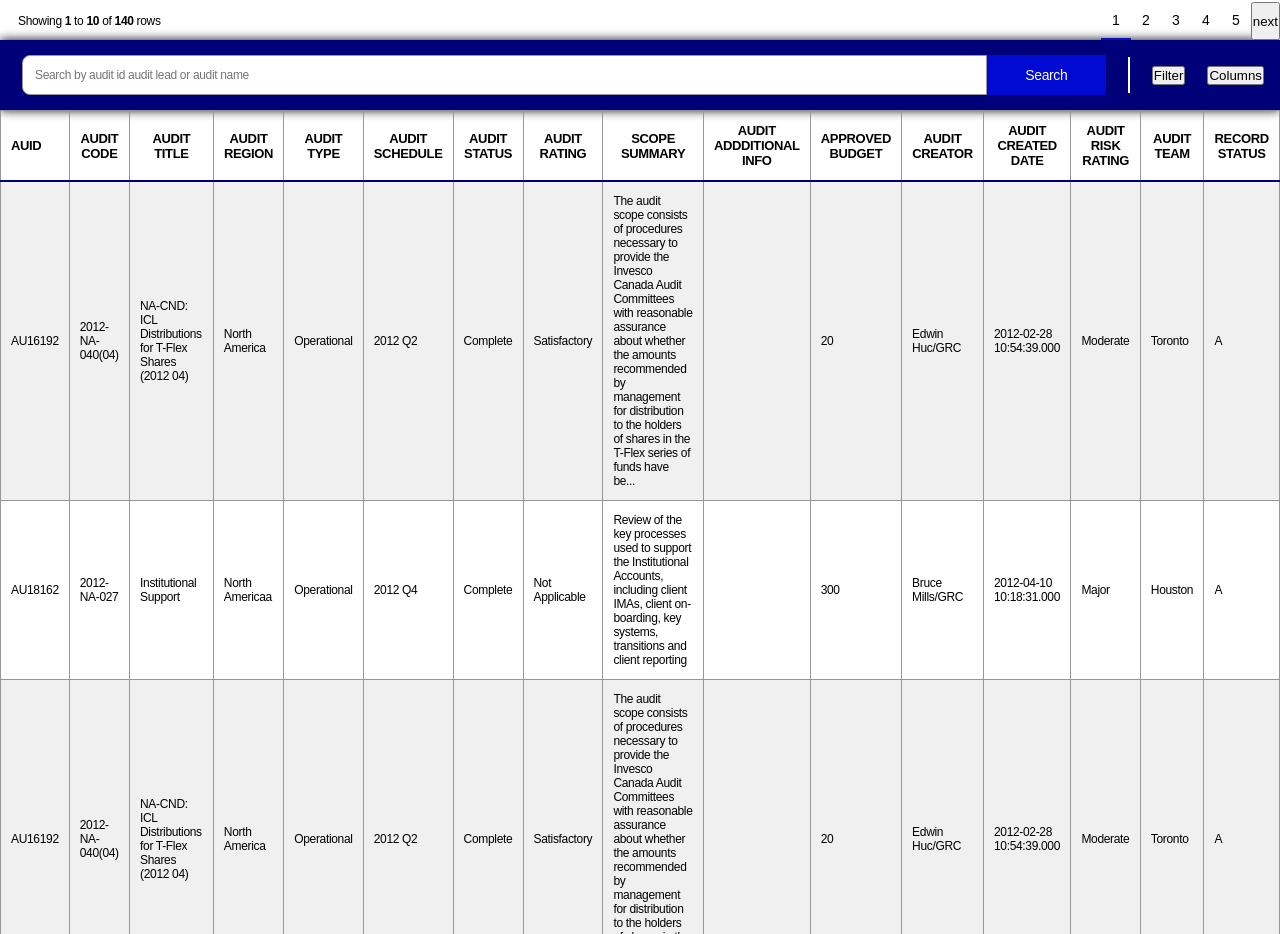
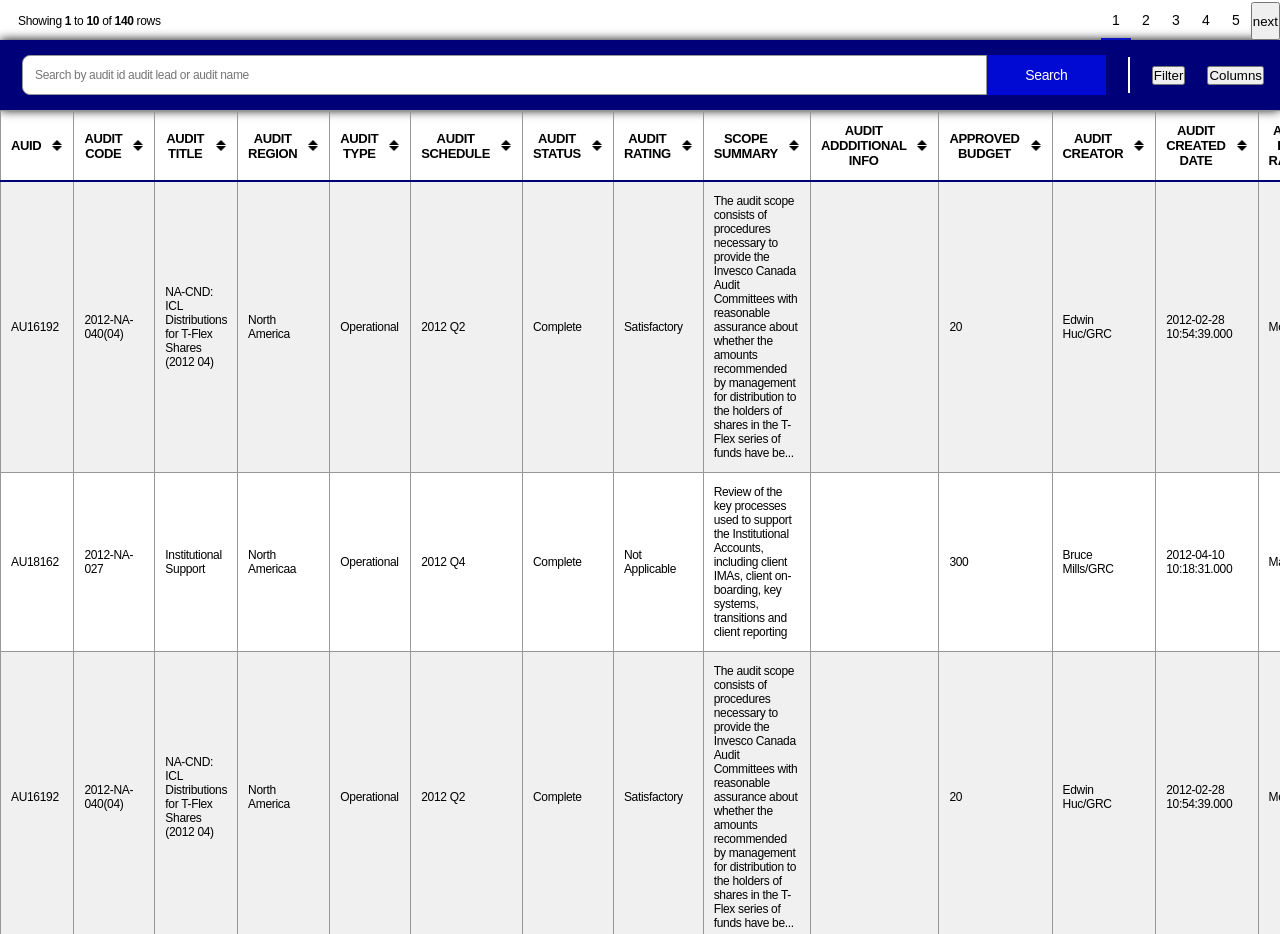
Before and after one commit to artandrey/table, a React (Create React App) app: page / in a window 1280 px wide. Shown: the part 2500-3434 px from the top of the page. Built offline with nearby package versions, Linux system fonts and the light colour scheme.

Commit message:
fixed sorting displaying if not select

```diff
--- a/src/components/Table/Table.jsx
+++ b/src/components/Table/Table.jsx
@@ -12,7 +12,9 @@ export const TableHead = ({ headerGroups, select, sort }) => {
             {headerGroups.map((headerGroup) => (
                 <tr {...headerGroup.getHeaderGroupProps()}>
                     {headerGroup.headers.map((column, i) => {
-                        const sortable = i !== 0 && select && sort;
+                        const sortable = select
+                            ? i !== 0 && select && sort
+                            : sort;
                         const selectable = i === 0 && select;
                         return (
                             <th
```
